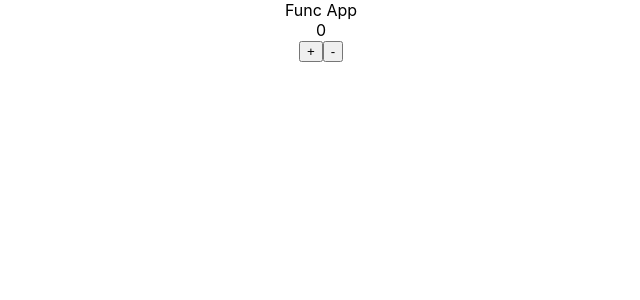
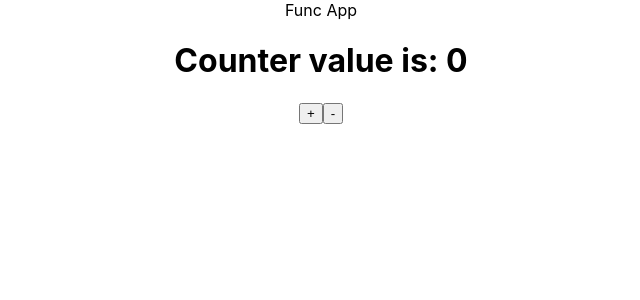
Before and after one commit to Abubjazov/React_JS, a React (Create React App) app: page / in a window 1280 px wide. Shown: the top 300 px of the page, without its empty margins (319-959 px from the left). Built offline with nearby package versions, Linux system fonts and the light colour scheme.

Commit message:
topic: component props

```diff
--- /dev/null
+++ b/src/components/Counter.js
@@ -0,0 +1 @@
+export const Counter = ({ value }) => <h1>{`Counter value is: ${value}`}</h1>
--- a/src/components/CounterButton.js
+++ b/src/components/CounterButton.js
@@ -1,4 +1,5 @@
 import { Component } from 'react'
+import { Counter } from './Counter'
 
 export class CounterButton extends Component {
 	state = {
@@ -23,7 +24,7 @@ export class CounterButton extends Component {
 		const { counter } = this.state
 		return (
 			<>
-				<div>{counter}</div>
+				<Counter value={counter} />
 				<button onClick={() => this.handleClick('+')}> + </button>
 				<button onClick={() => this.handleClick('-')}> - </button>
 			</>
```
